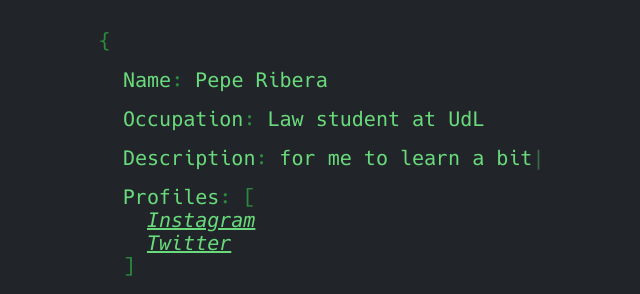
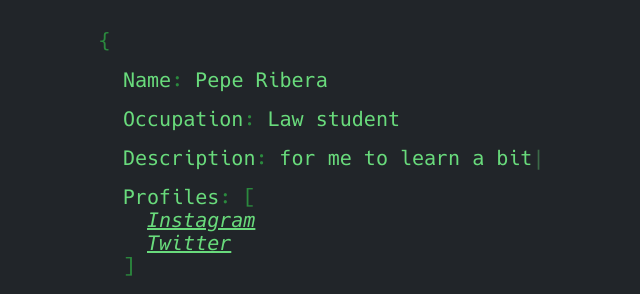
Before and after one commit to friteegg/friteegg.github.io, a Jekyll site: the page built from README.md, in a window 1280 px wide. Shown: the part 234-528 px from the top of the page, without its empty margins (29-669 px from the left). Built offline with Jekyll 4.4.1, drawn with Linux system fonts in a browser that asks for light colours; our own code applies the rules of GitHub Pages for plain Markdown files.

Commit message:
Update json.yml

```diff
--- a/_data/json.yml
+++ b/_data/json.yml
@@ -2,7 +2,7 @@
   value: Pepe Ribera
 
 - key: Occupation
-  value: Law student at UdL
+  value: Law student
 
 - key: Description
   value:
```
